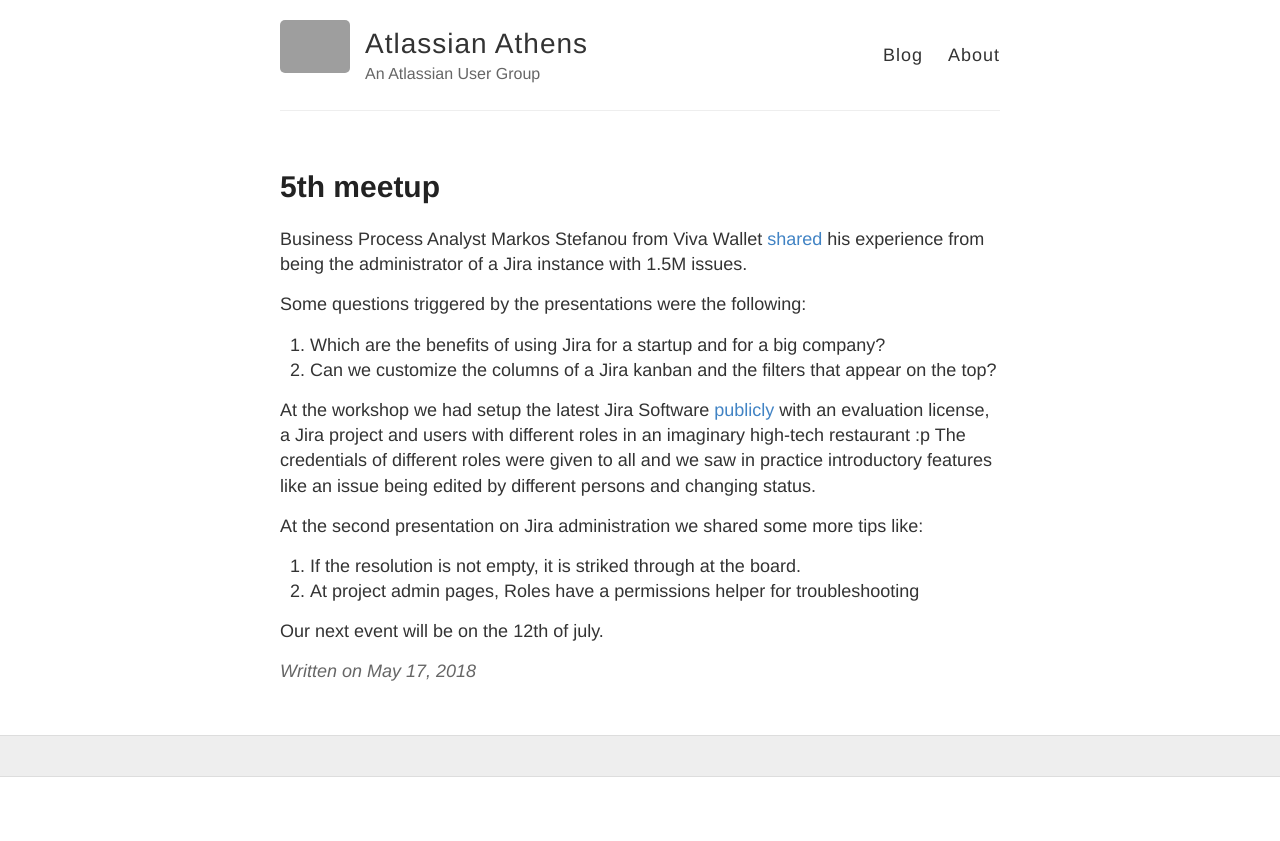
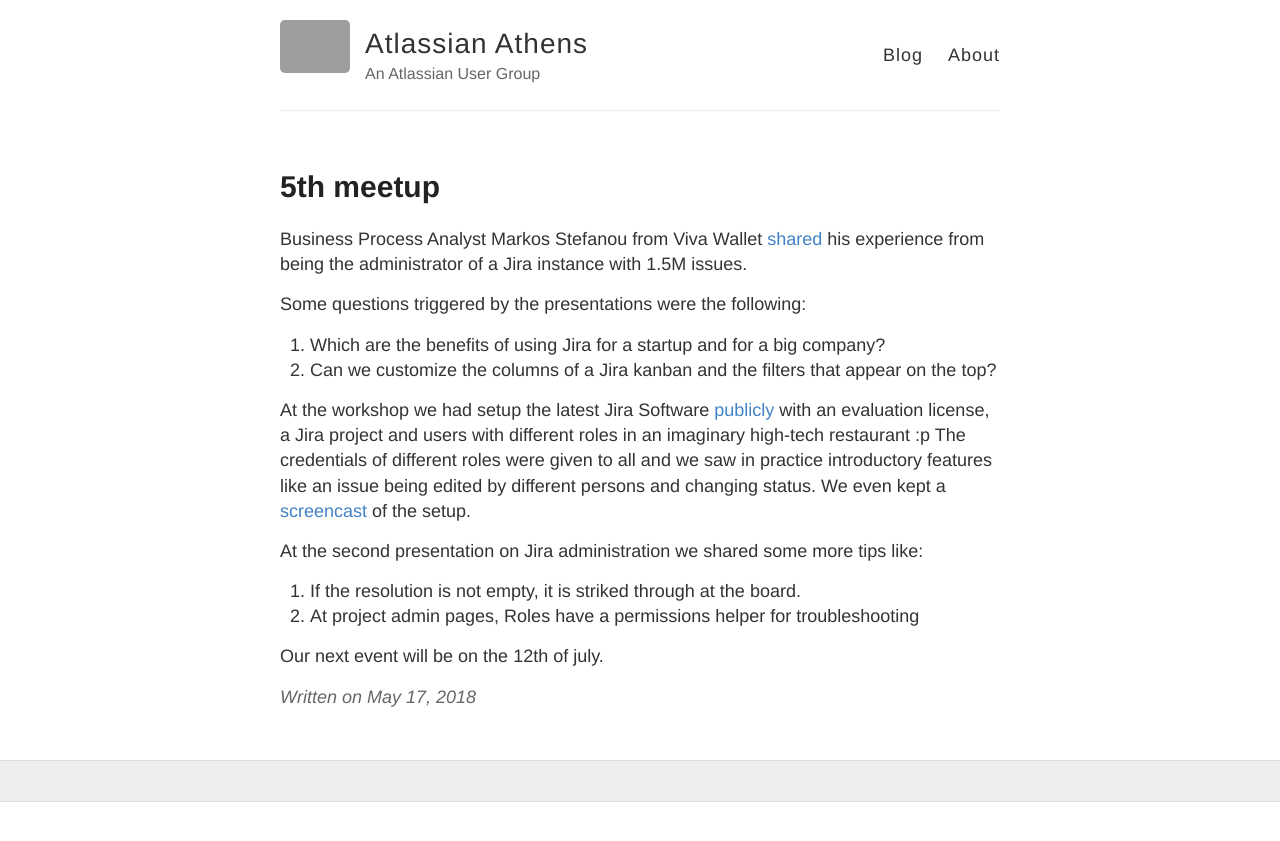
Before and after one commit to auggr/auggr.github.io, a Jekyll site: the page built from _posts/2018-5-17-5th-meetup.md, in a window 1280 px wide. Shown: the top 841 px of the page. Built offline with Jekyll 4.4.1, drawn with Linux system fonts in a browser that asks for light colours; grey boxes are pictures that could not be loaded.

Commit message:
add link to youtube

```diff
--- a/_posts/2018-5-17-5th-meetup.md
+++ b/_posts/2018-5-17-5th-meetup.md
@@ -11,7 +11,7 @@ Some questions triggered by the presentations were the following:
 1. Which are the benefits of using Jira for a startup and for a big company?
 2. Can we customize the columns of a Jira kanban and the filters that appear on the top?
 
-At the workshop we had setup the latest Jira Software [publicly](http://167.99.136.248:8080) with an evaluation license, a Jira project and users with different roles in an imaginary high-tech restaurant :p The credentials of different roles were given to all and we saw in practice introductory features like an issue being edited by different persons and changing status.
+At the workshop we had setup the latest Jira Software [publicly](http://167.99.136.248:8080) with an evaluation license, a Jira project and users with different roles in an imaginary high-tech restaurant :p The credentials of different roles were given to all and we saw in practice introductory features like an issue being edited by different persons and changing status. We even kept a [screencast](https://www.youtube.com/watch?v=-q6IfzQScdk) of the setup.
 
 At the second presentation on Jira administration we shared some more tips like:
 
```
